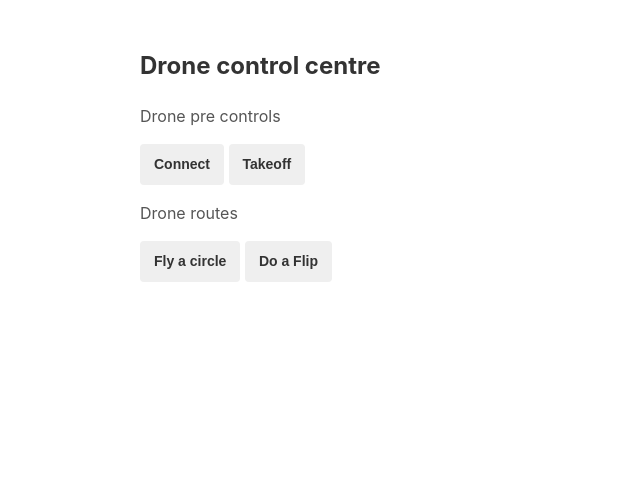
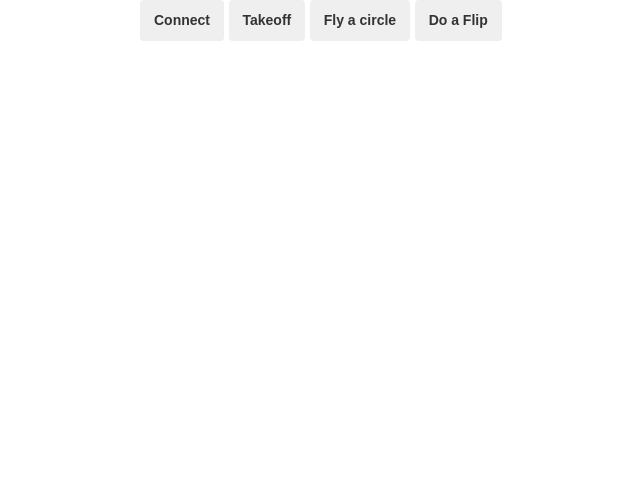
Before and after one commit to dekkerste/SchoolProject, a Flask app: page / in a window 1280 px wide. Shown: the top 481 px of the page, without its empty margins (20-660 px from the left). After the commit the page ends 41 px from the top, so only its background shows below. Run offline with Flask 2, Linux system fonts and the light colour scheme.

Commit message:
Made index more simple to copy over to the new frontend

```diff
--- a/templates/index.html
+++ b/templates/index.html
@@ -10,22 +10,12 @@
 <body>
 {% block content %}
     <main>
-        <section>
-            <h1>Drone control centre</h1>
-            <p>Drone pre controls</p>
             <button id="connect">Connect</button>
-            <button id="customcommand">Takeoff</button>
-        </section>
-        <section>
-            <p>Drone routes</p>
-            <button id="">Fly a circle</button>
-            <button id="">Do a Flip</button>
-        </section>
-
-
-        <div id="msg">
-
-        </div>
+            <button id="takeoff">Takeoff</button>
+            <button id="flycircle">Fly a circle</button>
+            <button id="flyflip">Do a Flip</button>
+            <p>{{ message }}</p>
+            <p id="message"></p>
     </main>
 {% endblock %}
 <script src="{{url_for('static', filename='js/ajax.js')}}"></script>
```
